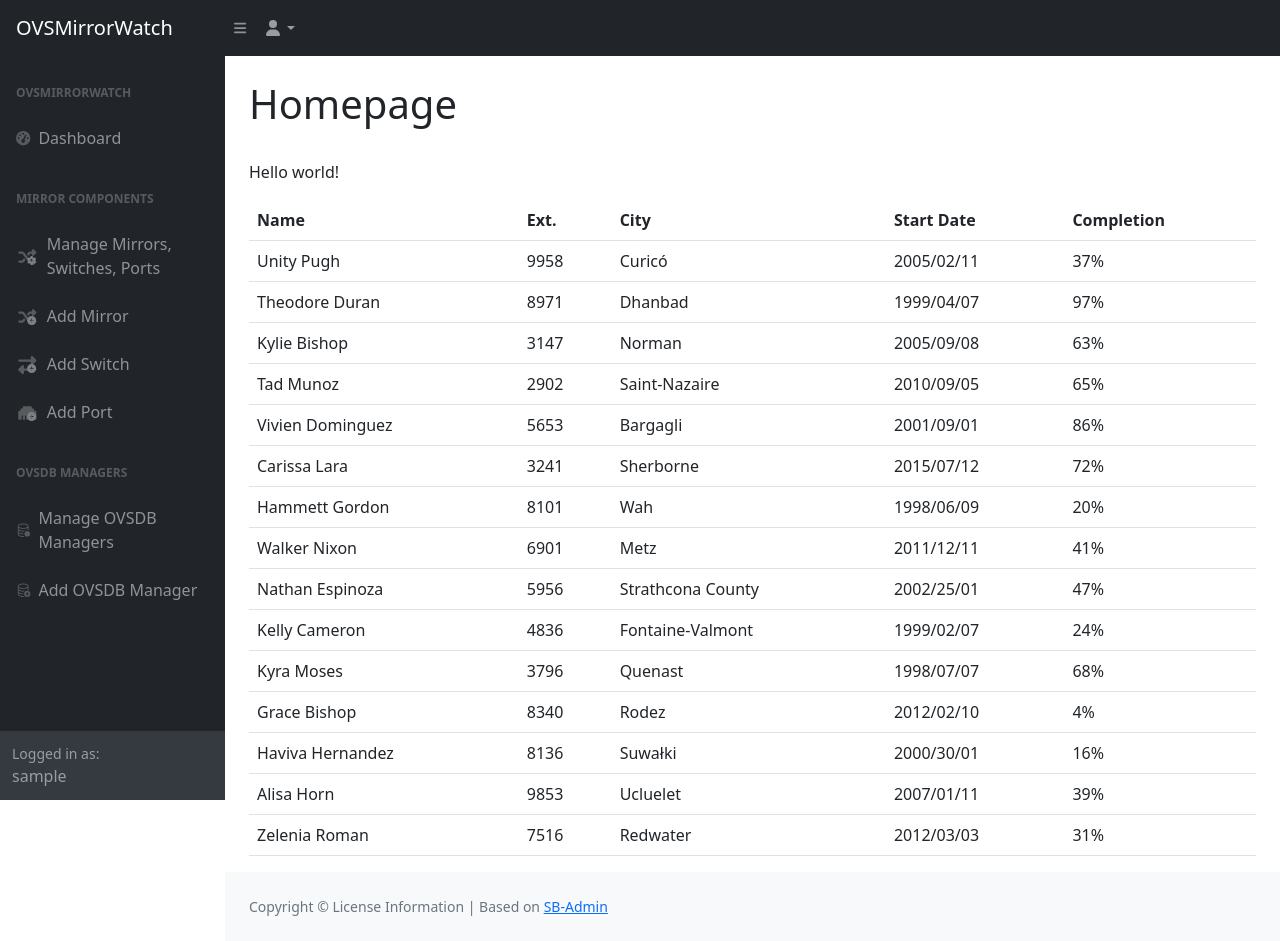
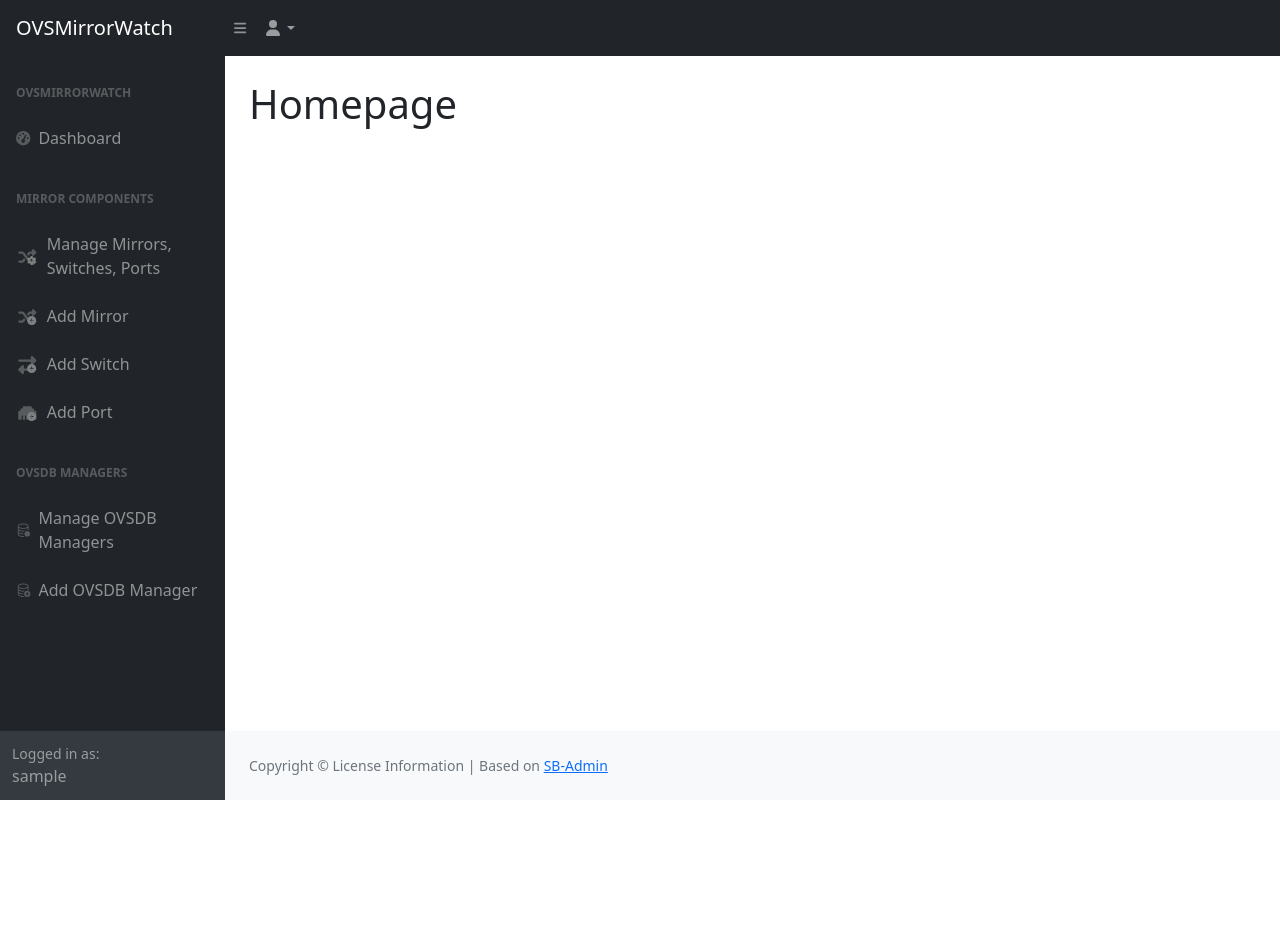
Before and after one commit to cdalamagkas/ovsmirrorwatch, a Django app: page / in a window 1280 px wide. After the commit the page ends 800 px from the top, so only its background shows below. Run offline with Django 5.2, Linux system fonts and the light colour scheme; the visitor is signed in with stand-in values (Sample User, id 1); parts of the project's set-up code (start-up, migrations or seed data) failed here and were passed over; some libraries are stand-ins or nearby versions.

Commit message:
remove template homepage

```diff
--- a/ovsmirrorwatch/home/templates/home/index.html
+++ b/ovsmirrorwatch/home/templates/home/index.html
@@ -2,126 +2,5 @@
 {% load static %}
 
 {% block content %}
-<p>Hello world!</p>
-
-<table class="table" id="myTable">
-    <thead>
-        <tr>
-            <th>Name</th>
-            <th>Ext.</th>
-            <th>City</th>
-            <th data-type="date" data-format="YYYY/DD/MM">Start Date</th>
-            <th>Completion</th>
-        </tr>
-    </thead>
-    <tbody>
-        <tr>
-            <td>Unity Pugh</td>
-            <td>9958</td>
-            <td>Curicó</td>
-            <td>2005/02/11</td>
-            <td>37%</td>
-        </tr>
-        <tr>
-            <td>Theodore Duran</td>
-            <td>8971</td>
-            <td>Dhanbad</td>
-            <td>1999/04/07</td>
-            <td>97%</td>
-        </tr>
-        <tr>
-            <td>Kylie Bishop</td>
-            <td>3147</td>
-            <td>Norman</td>
-            <td>2005/09/08</td>
-            <td>63%</td>
-        </tr>
-        <tr>
-            <td>Tad Munoz</td>
-            <td>2902</td>
-            <td>Saint-Nazaire</td>
-            <td>2010/09/05</td>
-            <td>65%</td>
-        </tr>
-        <tr>
-            <td>Vivien Dominguez</td>
-            <td>5653</td>
-            <td>Bargagli</td>
-            <td>2001/09/01</td>
-            <td>86%</td>
-        </tr>
-        <tr>
-            <td>Carissa Lara</td>
-            <td>3241</td>
-            <td>Sherborne</td>
-            <td>2015/07/12</td>
-            <td>72%</td>
-        </tr>
-        <tr>
-            <td>Hammett Gordon</td>
-            <td>8101</td>
-            <td>Wah</td>
-            <td>1998/06/09</td>
-            <td>20%</td>
-        </tr>
-        <tr>
-            <td>Walker Nixon</td>
-            <td>6901</td>
-            <td>Metz</td>
-            <td>2011/12/11</td>
-            <td>41%</td>
-        </tr>
-        <tr>
-            <td>Nathan Espinoza</td>
-            <td>5956</td>
-            <td>Strathcona County</td>
-            <td>2002/25/01</td>
-            <td>47%</td>
-        </tr>
-        <tr>
-            <td>Kelly Cameron</td>
-            <td>4836</td>
-            <td>Fontaine-Valmont</td>
-            <td>1999/02/07</td>
-            <td>24%</td>
-        </tr>
-        <tr>
-            <td>Kyra Moses</td>
-            <td>3796</td>
-            <td>Quenast</td>
-            <td>1998/07/07</td>
-            <td>68%</td>
-        </tr>
-        <tr>
-            <td>Grace Bishop</td>
-            <td>8340</td>
-            <td>Rodez</td>
-            <td>2012/02/10</td>
-            <td>4%</td>
-        </tr>
-        <tr>
-            <td>Haviva Hernandez</td>
-            <td>8136</td>
-            <td>Suwałki</td>
-            <td>2000/30/01</td>
-            <td>16%</td>
-        </tr>
-        <tr>
-            <td>Alisa Horn</td>
-            <td>9853</td>
-            <td>Ucluelet</td>
-            <td>2007/01/11</td>
-            <td>39%</td>
-        </tr>
-        <tr>
-            <td>Zelenia Roman</td>
-            <td>7516</td>
-            <td>Redwater</td>
-            <td>2012/03/03</td>
-            <td>31%</td>
-        </tr>
-    </tbody>
-</table>
-
 
 {% endblock content %}
```
